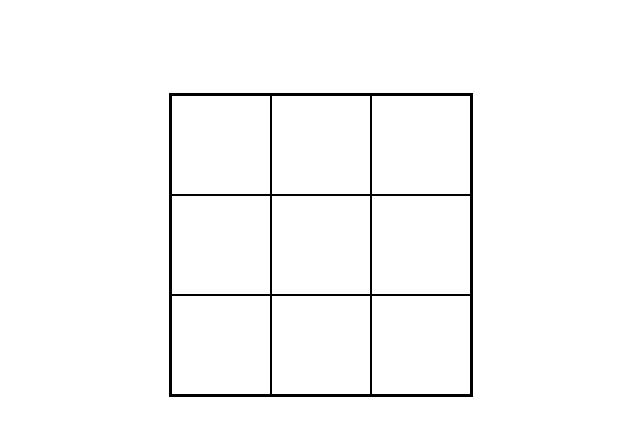
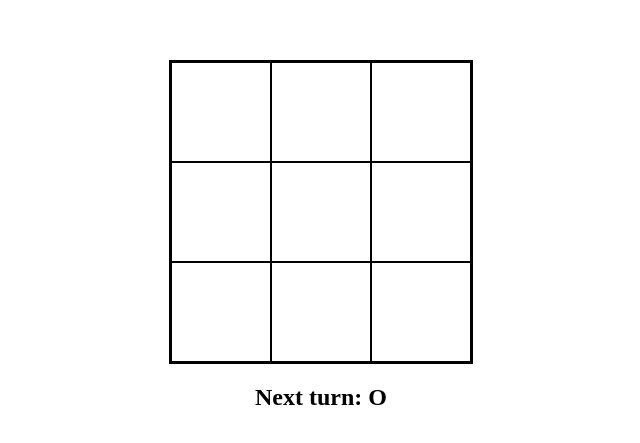
Before and after one commit to Aziz-Ibrahim/tic-tac-toe, a Next.js app: page / in a window 1280 px wide. Shown: the part 163-606 px from the top of the page, without its empty margins (319-959 px from the left). Built offline with nearby package versions, Linux system fonts and the light colour scheme.

Commit message:
feat; Added logic and styles to display turn played and next turn

```diff
--- a/app/components/cell.tsx
+++ b/app/components/cell.tsx
@@ -1,5 +1,42 @@
-const Cell = () => {
-    return <div className="square"></div>;
+import { Dispatch, SetStateAction } from "react";
+
+type CellProps = {
+    id: number;
+    go: string;
+    setGo: Dispatch<SetStateAction<string>>;
+    cells: string[];
+    setCells: Dispatch<SetStateAction<string[]>>;
+    cell: string;
+};
+
+const Cell = ({ go, setGo, id, cells, setCells, cell }: CellProps) => {
+
+    const handleClick = (e) => {
+        const notTaken = !cells[id]
+        // Check if the cell is not already taken
+        if (notTaken) {
+            if (go === "circle") {
+                handleCellChange("circle")
+                setGo("cross");
+            } else if (go === "cross") {
+                handleCellChange("cross")
+                setGo("circle");
+            }
+        }
+
+    }
+
+    const handleCellChange = (cellToChange: string) => {
+        let copyCells = [...cells];
+        copyCells[id] = cellToChange;
+        setCells(copyCells);
+        setCells(copyCells);
+    }
+
+
+    return <div className="square" onClick={handleClick}>
+        <div className={cell}>{cell ? (cell === "circle" ? "O" : "X") : ""}</div>
+    </div>;
 };
 
 export default Cell;
--- a/app/globals.css
+++ b/app/globals.css
@@ -1,5 +1,6 @@
 .container {
   display: flex;
+  flex-direction: column;
   justify-content: center;
   align-items: center;
   height: 100vh;
@@ -14,8 +15,25 @@
 }
 
 .square {
+  display: flex;
+  justify-content: center;
+  align-items: center;
   width: 100px;
   height: 100px;
   border: solid 1px #000;
   box-sizing: border-box;
 }
+
+.cross, .circle {
+  font-family: 'Arial', sans-serif;
+  font-size: 80px;
+  font-weight: bold;
+}
+
+.cross {
+  color: red;
+}
+
+.circle {
+  color: blue;
+}
--- a/app/page.tsx
+++ b/app/page.tsx
@@ -1,20 +1,48 @@
 "use client";
 import Image from "next/image";
-import { useState } from "react";
+import { useEffect, useState } from "react";
 import Cell from "./components/cell";
+
+const WiningCombinations = [
+  [0, 1, 2],
+  [3, 4, 5],
+  [6, 7, 8],
+  [0, 3, 6],
+  [1, 4, 7],
+  [2, 5, 8],
+  [0, 4, 8],
+  [2, 4, 6]
+];
+
 
 export default function Home() {
   // Import the Cell component
   const [cells, setCells] = useState(["", "", "", "", "", "", "", "", ""]);
   const [go, setGo] = useState("circle");
 
+  useEffect(() => {
+    // Check for a winner after each move
+    WiningCombinations.forEach(combination => {})
+  }, [cells]);
+
   // Render the gameboard with cells
   return (
       <div className="container" >
         <div className="gameboard">
           {cells.map((cell, index) => (
-            <Cell id={index} go={go} setGo={setGo} key={index} cells={cells} setCells={setCells} />
+            <Cell
+              id={index}
+              go={go}
+              setGo={setGo}
+              key={index}
+              cells={cells}
+              setCells={setCells}
+              cell={cell}
+            />
           ))}
+        </div>
+        <div className="status">
+          <h2>Next turn: {go === "circle" ? "O" : "X"}</h2>
         </div>
       </div>
   );
```
